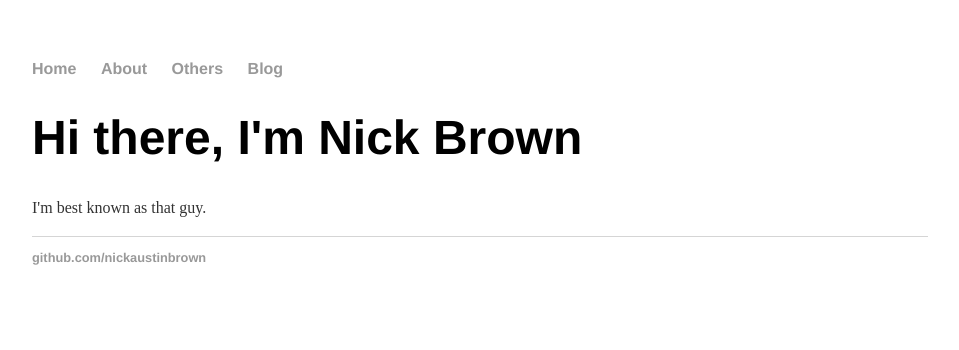
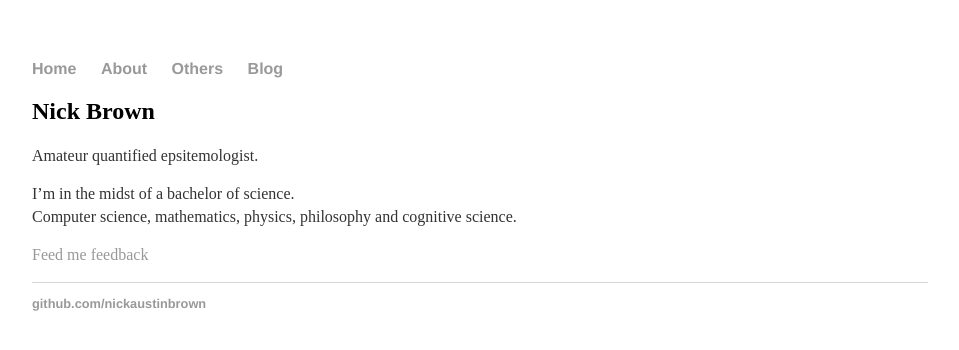
Before and after one commit to slavachalnev/nickaustinbrown.github.io, a Jekyll site: the page built from index.html, in a window 1280 px wide. Shown: the top 350 px of the page, without its empty margins (160-1119 px from the left). Built offline with Jekyll 4.4.1, drawn with Linux system fonts in a browser that asks for light colours.

Commit message:
Update index.html

```diff
--- a/index.html
+++ b/index.html
@@ -1,8 +1,15 @@
 ---
 layout: default
-title: Nick Brown
+title: About
 ---
 <div class="blurb">
-	<h1>Hi there, I'm Nick Brown</h1>
-	<p>I'm best known as that guy.</p>
+	<h2>Nick Brown</h2>
+	<p>Amateur quantified epsitemologist. </p>
+	<p>I’m in the midst of a bachelor of science. </br >
+	Computer science, mathematics, physics, philosophy and cognitive science.
+	</p>
+
+	<p>
+		<a href="http://www.admonymous.com/baronclownish"> Feed me feedback </a>
+	</p>
 </div><!-- /.blurb -->
```
